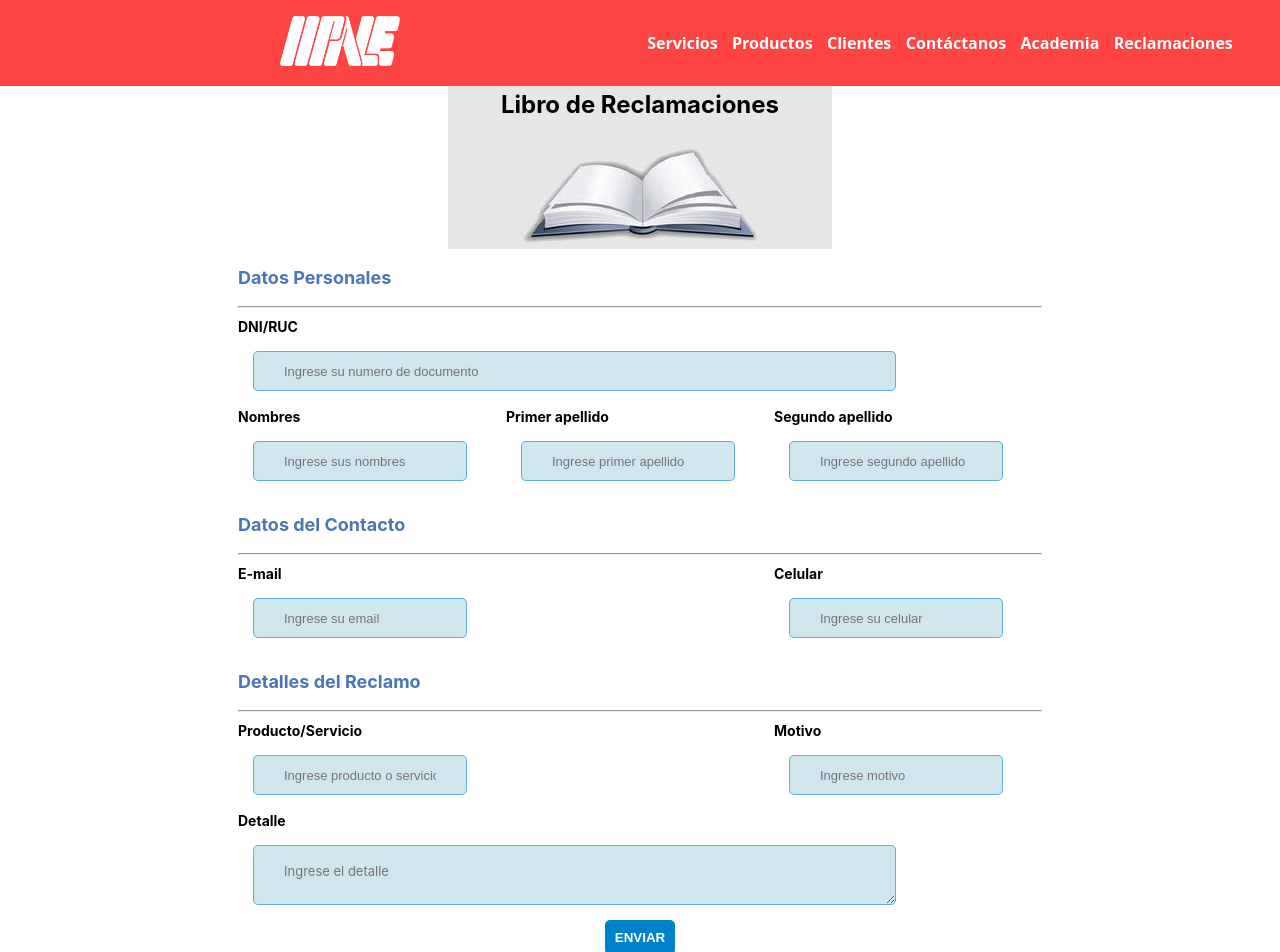
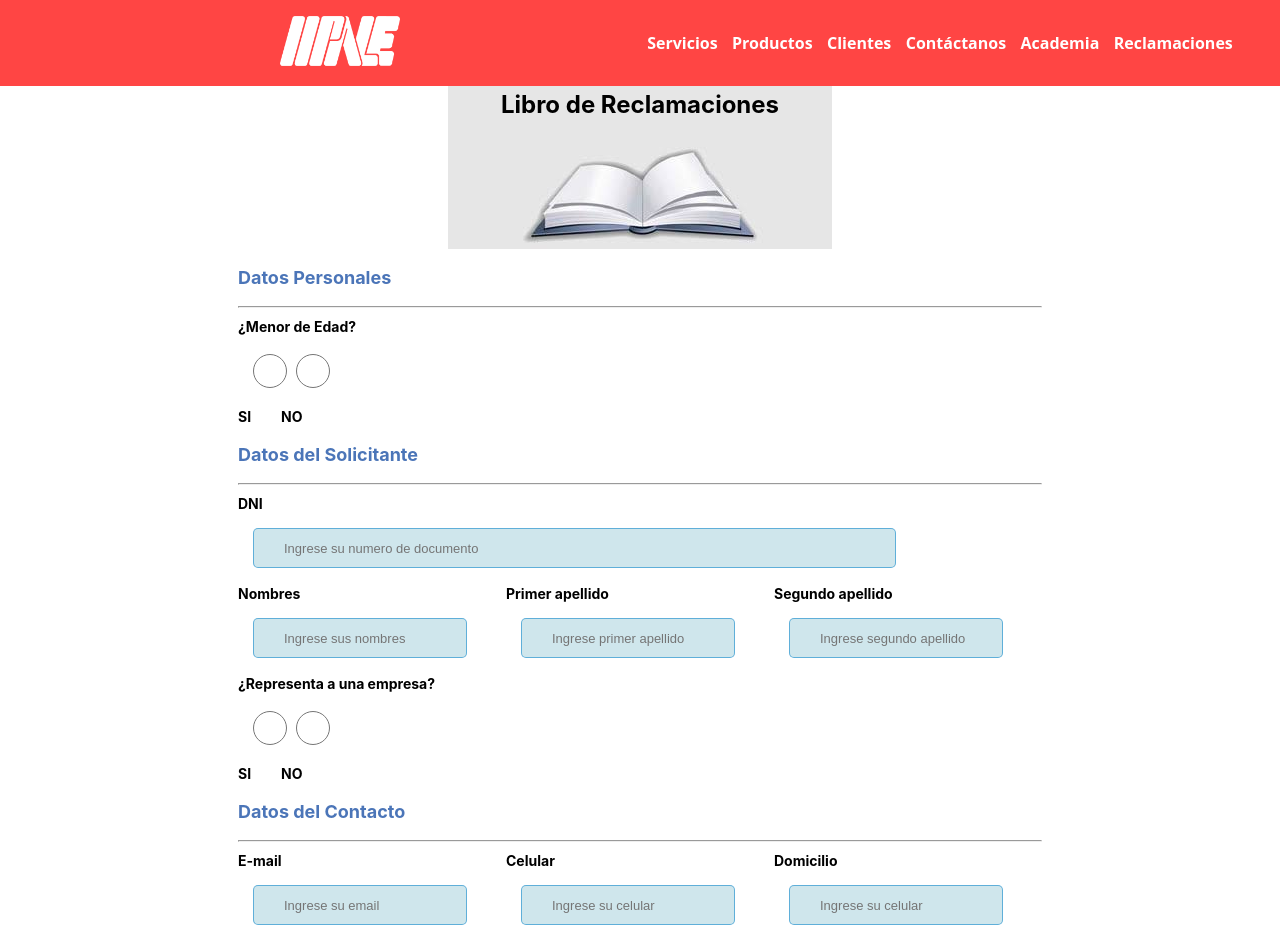
Before and after one commit to paleconsultores/website-palerp, a React (Create React App) app: page /libro-reclamaciones in a window 1280 px wide. Shown: the top 952 px of the page. Built offline with nearby package versions, Linux system fonts and the light colour scheme.

Commit message:
settings de libro de reclamaciones

```diff
--- a/src/api.js
+++ b/src/api.js
@@ -1,5 +1,5 @@
-const BASE_URL = 'http://190.119.206.196:3000';
-// const BASE_URL = 'http://localhost:4000';
+// const BASE_URL = 'http://190.119.206.196:3000';
+const BASE_URL = 'http://localhost:5000';
 const delay = ms => new Promise(resolve => setTimeout(resolve, ms));
 
 const randomNumber = (min = 0, max = 1) =>
@@ -32,6 +32,20 @@ const api = {
         body: JSON.stringify(data),
       });
     }
+  },
+  libroReclamaciones:{
+    guardarIncidencia(datos){
+      return callApi('/api/AIncidentes/save', {
+          method: 'POST',
+          body: JSON.stringify(datos),
+        });
+   },
+   creacionPDF(datos){
+    return callApi('/api/mails/emailCliente', {
+        method: 'POST',
+        body: JSON.stringify(datos),
+      });
+    },
   }
 };
 
--- a/src/components/App/LibroReclamaciones/FormReclamaciones/LibroReclamaciones.css
+++ b/src/components/App/LibroReclamaciones/FormReclamaciones/LibroReclamaciones.css
@@ -21,6 +21,14 @@
     display: flex;
     flex-direction: row wrap;
     justify-content: space-between;
+}
+.Form_filas{
+    display: flex;
+    flex-direction: row wrap;
+    justify-content: flex-start;
+}
+.Form_filas input{
+    height:auto;
 }
 
 .FormReclamaciones p{
--- a/src/components/App/LibroReclamaciones/FormReclamaciones/LibroReclamaciones.js
+++ b/src/components/App/LibroReclamaciones/FormReclamaciones/LibroReclamaciones.js
@@ -2,27 +2,37 @@ import React from 'react';
 //Resources
 import imagen from './Reclamaciones.jpg';
 import './LibroReclamaciones.css';
-
+import '../../../../api';
+import api from '../../../../api';
 export default class LibroReclamaciones extends React.Component{
-    // const [ruc, setRUC] = useState('');
-    // const [date, setDate] = useState('');
-    // const [serie, setSerie] = useState('');
-    // const [numero, setNumero] = useState('');
-    // const [tipo, setTipo] = useState('01');
-    // const [verified, setverified] = useState(false);
     constructor(props){
         super(props)
         this.state={
             form:{
-                ruc:"",
-                nombre:"",
-                primerApellido:"",
-                segundoApellido:"",
-                email:"",
-                celular:"",
-                producto_servicio:"",
-                motivo:"",
-                detalle:"",
+                fecha:'',
+                numeroReclamaciones:'',
+                nombre:'',
+                primerApellido:'',
+                segundoApellido:'',
+                domicilio:'',
+                dni:'',
+                email:'',
+                celular:'',
+                representante:'',
+                resProducto:'',
+                resServicio:'',
+                motivo:'',
+                respReclamo:'',
+                respQueja:'',
+                pedido:'',
+                detalle:'',
+                menorEdad:'',
+                dniApoderado:'',
+                nombreApoderado:'',
+                primerApellidoApo:'',
+                segundoApellidoApo:'',
+                repreEmpresa:'',
+
             },
             data:{
                 resultado:[]
@@ -34,32 +44,79 @@ export default class LibroReclamaciones extends React.Component{
         this.handleChange=this.handleChange.bind(this);
         this.handleSubmit=this.handleSubmit.bind(this);
     }
+
   handleChange(e){
     this.setState({
-            form:{
+      form: {
         ...this.state.form,
         [e.target.name]: e.target.value,
       },
     });
+
   }
+
   async handleSubmit(e){
       e.preventDefault();
 
+
         try{
-            const variables={
-                procedure:'',
-                parametros:[
-                    {nom_parametro:'',valor_parametro:this.state.form.ruc},
-                    {nom_parametro:'',valor_parametro:this.state.form.nombre},
-                    {nom_parametro:'',valor_parametro:this.state.form.primerApellido},
-                    {nom_parametro:'',valor_parametro:this.state.form.segundoApellido},
-                    {nom_parametro:'',valor_parametro:this.state.form.email},
-                    {nom_parametro:'',valor_parametro:this.state.form.celular},
-                    {nom_parametro:'',valor_parametro:this.state.form.producto_servicio},
-                    {nom_parametro:'',valor_parametro:this.state.form.motivo},
-                    {nom_parametro:'',valor_parametro:this.state.form.detalle}
-                ]
+            // const variables={
+            //     procedure:'',
+            //     parametros:[
+            //         {nom_parametro:'fecha',valor_parametro:this.state.form.fecha},
+            //         {nom_parametro:'numeroReclamaciones',valor_parametro:this.state.form.numeroReclamaciones},
+            //         {nom_parametro:'nombre',valor_parametro:this.state.form.nombre},
+            //         {nom_parametro:'primerApellido',valor_parametro:this.state.form.primerApellidoApellido},
+            //         {nom_parametro:'segundoApellido',valor_parametro:this.state.form.segundoApellido},
+            //         {nom_parametro:'domicilo',valor_parametro:this.state.form.domicilio},
+            //         {nom_parametro:'dni',valor_parametro:this.state.form.dni},
+            //         {nom_parametro:'email',valor_parametro:this.state.form.email},
+            //         {nom_parametro:'celular',valor_parametro:this.state.form.celular},
+            //         {nom_parametro:'representante',valor_parametro:this.state.form.representante},
+            //         {nom_parametro:'resProducto',valor_parametro:this.state.form.resProducto},
+            //         {nom_parametro:'resServicio',valor_parametro:this.state.form.resServicio},
+            //         {nom_parametro:'motivo',valor_parametro:this.state.form.motivo},
+            //         {nom_parametro:'respQueja',valor_parametro:this.state.form.respQueja},
+            //         {nom_parametro:'pedido',valor_parametro:this.state.form.pedido},
+            //         {nom_parametro:'detalle',valor_parametro:this.state.form.detalle}
+            //     ]
+            // }
+            var fechaActual=new Date();
+            this.state.form.fecha=fechaActual;
+            const datos={
+
+                   fecha:this.state.form.fecha,
+                   numeroReclamaciones:this.state.form.numeroReclamaciones,
+                   nombre:this.state.form.nombre,
+                   primerApellido:this.state.form.primerApellidoApellido,
+                   segundoApellido:this.state.form.segundoApellido,
+                   domicilo:this.state.form.domicilio,
+                   dni:this.state.form.dni,
+                   email:this.state.form.email,
+                   celular:this.state.form.celular,
+                   representante:this.state.form.representante,
+                   resProducto:this.state.form.resProducto,
+                   resServicio:this.state.form.resServicio,
+                   motivo:this.state.form.motivo,
+                   respQueja:this.state.form.respQueja,
+                   pedido:this.state.form.pedido,
+                   detalle:this.state.form.detalle,
+                   dniApoderado:this.state.form.dniApoderado,
+                   nombreApoderado: this.state.form.nombreApoderado,
+                   primerApellidoApo:this.state.form.primerApellidoApo,
+                   segundoApellidoApo:this.state.form.segundoApellidoApo
             }
+        const data= await api.libroReclamaciones.creacionPDF(datos);
+        //         if(data.message==="datoGuardado"){
+
+        //             window.location.href = '/';
+
+        // }
+
+          this.setState({
+            consulta:{message:[].concat(this.state.data,data.message)},
+            data:{resultado:[].concat(this.state.data,data.resultado)}
+          });
         // const data= await apiGeneral.LibroReclamaciones.guardar(variables);
         // if(data.message==="datoGuardado"){
 
@@ -92,22 +149,40 @@ export default class LibroReclamaciones extends React.Component{
                     <hr/>
                     <div>
                         <div>
+                            <label>¿Menor de Edad?</label>
+                        </div>
+                        <div className="Form_filas" id="menorEdad" value={this.state.form.menorEdad} onChange={this.handleChange}>
+                        <div>
+                            <label><input type="radio" name="menorEdad" value="SI" /> SI</label>
+                        </div>
+                        <div>
+                            <label><input type="radio" name="menorEdad"  value="NO" />NO</label>
+                        </div>
+
+                        </div>
+                    </div>
+                    <div>
+                    {this.state.form.menorEdad==="SI"?
+                        <div>
+                           <p>Datos del Apoderado</p>
+                           <hr/>
+                           <div>
+                                <div>
                                     <label>
-                                DNI/RUC
+                                        DNI
                                     </label>
                                 </div>
                                 <div>
-                            <input type="number" id="dni_ruc" value={this.state.form.ruc} name="dni_ruc" placeholder="Ingrese su numero de documento"/>
+                                    <input type="number" id="dni_ruc" value={this.state.form.ruc} onChange={this.handleChange} name="dni" placeholder="Ingrese su numero de documento"/>
                                 </div>
                              </div>
-
                              <div className="Form_colum">
                              <div>
                                 <label>
                                     Nombres
                                 </label>
                                 <div>
-                                    <input type="text" id="nombre" value={this.state.form.nombre} name="nombre" placeholder="Ingrese sus nombres"/>
+                                    <input type="text" id="nombre" value={this.state.form.nombre} onChange={this.handleChange} name="nombre" placeholder="Ingrese sus nombres"/>
                                 </div>
                             </div>
                             <div>
@@ -115,7 +190,7 @@ export default class LibroReclamaciones extends React.Component{
                                     Primer apellido
                                 </label>
                                 <div>
-                                    <input type="text" id="primerApellido" value={this.state.form.primerApellido} name="primerApellido" placeholder="Ingrese primer apellido"/>
+                                    <input type="text" id="primerApellido" value={this.state.form.primerApellido} onChange={this.handleChange} name="primerApellido" placeholder="Ingrese primer apellido"/>
                                 </div>
                             </div>
                             <div>
@@ -123,10 +198,89 @@ export default class LibroReclamaciones extends React.Component{
                                     Segundo apellido
                                 </label>
                                 <div>
-                                    <input type="text" id="segundoApellido" value={this.state.form.segundoApellido} name="segundoApellido" placeholder="Ingrese segundo apellido"/>
+                                    <input type="text" id="segundoApellido" value={this.state.form.segundoApellido} onChange={this.handleChange} name="segundoApellido" placeholder="Ingrese segundo apellido"/>
                                 </div>
                             </div>
                          </div>
+                        </div> :this.state.form.menorEdad==="NO"? null:null}
+                    </div>
+
+                    <div>
+                        <p>Datos del Solicitante</p>
+                        <hr/>
+                        <div>
+                            <label>
+                                DNI
+                            </label>
+                        </div>
+                        <div>
+                            <input type="number" id="dni_ruc" value={this.state.form.ruc} onChange={this.handleChange} name="dni" placeholder="Ingrese su numero de documento"/>
+                        </div>
+                    </div>
+                       <div className="Form_colum">
+                             <div>
+                                <label>
+                                    Nombres
+                                </label>
+                                <div>
+                                    <input type="text" id="nombre" value={this.state.form.nombre} onChange={this.handleChange} name="nombre" placeholder="Ingrese sus nombres"/>
+                                </div>
+                            </div>
+                            <div>
+                                <label>
+                                    Primer apellido
+                                </label>
+                                <div>
+                                    <input type="text" id="primerApellido" value={this.state.form.primerApellido} onChange={this.handleChange} name="primerApellido" placeholder="Ingrese primer apellido"/>
+                                </div>
+                            </div>
+                            <div>
+                                <label>
+                                    Segundo apellido
+                                </label>
+                                <div>
+                                    <input type="text" id="segundoApellido" value={this.state.form.segundoApellido} onChange={this.handleChange} name="segundoApellido" placeholder="Ingrese segundo apellido"/>
+                                </div>
+                            </div>
+                         </div>
+
+                </div>
+                <div>
+                    <div>
+                        <label>¿Representa a una empresa?</label>
+                    </div>
+                    <div className="Form_filas" id="Empresa" value={this.state.form.repreEmpresa} onChange={this.handleChange}>
+                    <div>
+                        <label><input type="radio" name="repreEmpresa" value="SI" /> SI</label>
+                    </div>
+                    <div>
+                        <label><input type="radio" name="repreEmpresa"  value="NO" />NO</label>
+                    </div>
+
+                    </div>
+                </div>
+
+                <div>
+                    {this.state.form.repreEmpresa==="SI"?
+                        <div className="Form_colum">
+                        <div>
+                           <label>
+                            Razon Social
+                           </label>
+                           <div>
+                               <input type="text" id="nombre" value={this.state.form.nombre} onChange={this.handleChange} name="nombre" placeholder="Ingrese su razon Social"/>
+                           </div>
+                       </div>
+                       <div>
+                           <label>
+                             RUC/RUS
+                           </label>
+                           <div>
+                               <input type="text" id="primerApellido" value={this.state.form.primerApellido} onChange={this.handleChange} name="primerApellido" placeholder="Ingrese su RUC/RUS"/>
+                           </div>
+                       </div>
+                    </div>
+                     :this.state.form.repreEmpresa==="NO"? null:null}
                 </div>
 
                 <div>
@@ -138,7 +292,7 @@ export default class LibroReclamaciones extends React.Component{
                                 E-mail
                             </label>
                             <div>
-                                <input type="email" id="email" name="email" value={this.state.form.email} placeholder="Ingrese su email"/>
+                                <input type="email" id="email" name="email" value={this.state.form.email} onChange={this.handleChange} placeholder="Ingrese su email"/>
                             </div>
                         </div>
                         <div>
@@ -146,7 +300,15 @@ export default class LibroReclamaciones extends React.Component{
                                 Celular
                             </label>
                             <div>
-                                <input type="number" id="celular" name="celular" value={this.state.form.celular} placeholder="Ingrese su celular"/>
+                                <input type="number" id="celular" name="celular" value={this.state.form.celular} onChange={this.handleChange} placeholder="Ingrese su celular"/>
+                            </div>
+                        </div>
+                        <div>
+                            <label>
+                                Domicilio
+                            </label>
+                            <div>
+                                <input type="text" id="celular" name="domicilio" value={this.state.form.domicilio} onChange={this.handleChange} placeholder="Ingrese su celular"/>
                             </div>
                         </div>
                     </div>
@@ -158,10 +320,18 @@ export default class LibroReclamaciones extends React.Component{
                     <div className="Form_colum">
                         <div>
                             <label>
-                                Producto/Servicio
+                                Producto
                             </label>
                             <div>
-                                <input type="text" id="producto" name="producto" value={this.state.form.producto_servicio} placeholder="Ingrese producto o servicio"/>
+                                <input type="text" id="producto" name="resProducto" value={this.state.form.resProducto} onChange={this.handleChange} placeholder="Ingrese producto o servicio"/>
+                            </div>
+                        </div>
+                        <div>
+                            <label>
+                               Servicio
+                            </label>
+                            <div>
+                                <input type="text" id="producto" name="resProducto" value={this.state.form.resServicio} onChange={this.handleChange} placeholder="Ingrese servicio"/>
                             </div>
                         </div>
                         <div>
@@ -169,7 +339,7 @@ export default class LibroReclamaciones extends React.Component{
                                 Motivo
                             </label>
                             <div>
-                                <input type="text" id="motivo" name="motivo"  value={this.state.form.motivo} placeholder="Ingrese motivo"/>
+                                <input type="text" id="motivo" name="motivo"  value={this.state.form.motivo} onChange={this.handleChange} placeholder="Ingrese motivo"/>
                             </div>
                         </div>
 
@@ -177,10 +347,18 @@ export default class LibroReclamaciones extends React.Component{
                     <div>
                         <div>
                             <label>
+                                Pedido
+                            </label>
+                            <div>
+                                <textarea id="pedido" name="pedido" value={this.state.form.pedido} onChange={this.handleChange} placeholder="Ingrese el pedido"/>
+                            </div>
+                        </div>
+                        <div>
+                            <label>
                                 Detalle
                             </label>
                             <div>
-                                <textarea type="text" id="detalle" name="detalle" value={this.state.form.detalle} placeholder="Ingrese el detalle" ></textarea>
+                                <textarea id="detalle" name="detalle" value={this.state.form.detalle} onChange={this.handleChange} placeholder="Ingrese el detalle" ></textarea>
                             </div>
                         </div>
                     </div>
```
Lines whose indentation alone changed are shown as unchanged.
